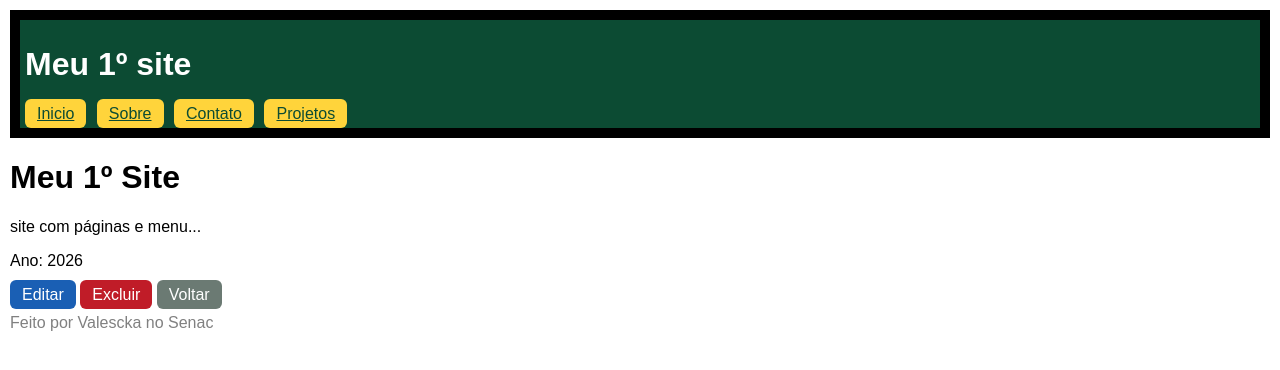
After one commit to ValesckaBarros/meu_1_site, a Django app: page /projetos/3/ in a window 1280 px wide. The commit adds this page. Shown: the top 370 px of the page. Run offline with Django 5.2, Linux system fonts and the light colour scheme; data comes from the database, SQL or seed files in the repository.

Commit message:
organizando os arquivos para subir o site

```diff
--- a/config/urls.py
+++ b/config/urls.py
@@ -25,5 +25,8 @@ urlpatterns = [
     path('contato/', views.contato),
     path('projetos/', views.projetos),
     path('projetos/novo/', views.novo_projeto),
+    path('projetos/<int:id>/', views.detalhe_projeto),
+    path('projetos/<int:id>/editar/', views.editar_projeto),
+    path('projetos/<int:id>/excluir/', views.excluir_projeto),
 
 ]
--- a/paginas/static/css/estilo.css
+++ b/paginas/static/css/estilo.css
@@ -5,7 +5,7 @@ nav a { color: #FFD43B; }
 footer { color: gray; margin-top: 10px; }
 .cartao {
         list-style: none;
-        background-color: white;
+        background-color: rgb(220, 235, 19);
         border: 1px solid #3fab72;
         border-radius: 8px;
         padding: 10px;
@@ -27,3 +27,15 @@ nav a:hover {background-color: orange;}
     padding: 2px 8px;
     border-radius: 10px;
 }
+
+
+
+.botao {
+  padding: 6px 12px;
+  border-radius: 6px;
+  color: white;
+  background: #6b7a73;
+  text-decoration: none;
+}
+.botao-azul { background: #1a5fb4; }
+.botao-vermelho { background: #c01c28; }
--- /dev/null
+++ b/paginas/templates/detalhe_projeto.html
@@ -0,0 +1,11 @@
+{% extends "base.html" %}
+
+{% block conteudo %}
+<h1>{{ projeto.titulo }}</h1>
+<p>{{ projeto.descricao }}</p>
+<p>Ano: {{ projeto.ano }}</p>
+
+<a href="/projetos/{{ projeto.id }}/editar/" class="botao botao-azul">Editar</a>
+<a href="/projetos/{{ projeto.id }}/excluir/" class="botao botao-vermelho">Excluir</a>
+<a href="/projetos/" class="botao">Voltar</a>
+{% endblock %}
--- a/paginas/templates/novo_projeto.html
+++ b/paginas/templates/novo_projeto.html
@@ -1,7 +1,6 @@
 {% extends "base.html" %}
 
 {% block conteudo %}
-    <h2>Novo projeto</h2>
     <form method="post">
         {% csrf_token %}
         {{ form.as_p }}
--- a/paginas/views.py
+++ b/paginas/views.py
@@ -1,4 +1,4 @@
-from django.shortcuts import render, redirect
+from django.shortcuts import render, redirect, get_object_or_404
 from django.http import HttpResponse
 from .models import Projetos
 from .forms import ProjetoForm
@@ -40,3 +40,27 @@ def novo_projeto(request):
         form = ProjetoForm()
     return render(request, "novo_projeto.html",
                   {"form": form})
+
+
+def detalhe_projeto(request, id):
+    projeto = get_object_or_404(Projetos, id=id)
+    return render(request, "detalhe_projeto.html",{"projeto":projeto})
+
+def editar_projeto(request, id):
+    projeto = get_object_or_404(Projetos, id=id)
+    if request.method == "POST":
+        form = ProjetoForm(request.POST, instance=projeto)
+        if form.is_valid():
+            form.save()
+            return redirect("/projetos/")
+    else:
+        form = ProjetoForm(instance=projeto)
+    return render(request, "novo_projeto.html", {"form": form})
+
+
+def excluir_projeto(request, id):
+    projeto = get_object_or_404(Projetos, id=id)
+    if request.method == "POST":
+        projeto.delete()
+        return redirect("/projetos/")
+    return render(request, "excluir_projeto.html",{"projeto": projeto})
```
Also changed, not shown: config/settings.py (+18 -11 lines), paginas/templates/excluir_projeto.html (added, +11 -0 lines), paginas/templates/projetos.html (+4 -6 lines).
